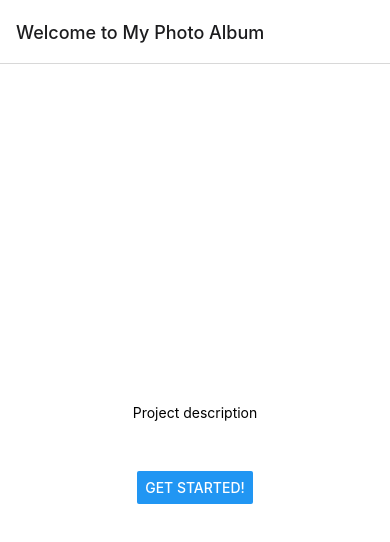
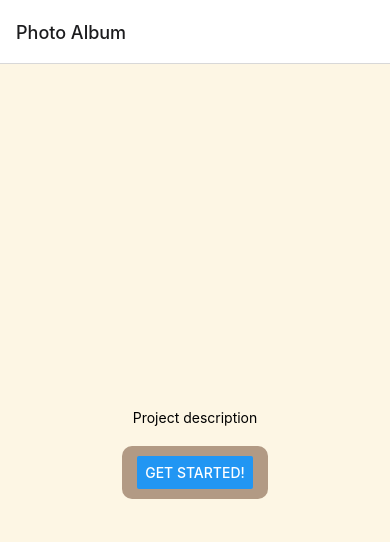
Before and after one commit to EvanHall2478/Facial-Feature-Analyzer, a React Native app in the folder MyPhotoAlbum/: screen / in a window 390 px wide. Shown: the top 542 px of the page. Built offline with nearby package versions, Linux system fonts and the light colour scheme.

Commit message:
finished incorrect redirection on home page

```diff
--- a/MyPhotoAlbum/App.js
+++ b/MyPhotoAlbum/App.js
@@ -1,7 +1,7 @@
 import * as React from 'react';
 import { StyleSheet, Text, View, Button } from 'react-native';
 // import Gallery from './screens/gallery';
-// import Homepage from './screens/homepage';
+// import Homepage from './screens/homrepage';
 // import Result from './screens/result';
 import {NavigationContainer} from '@react-navigation/native';
 import {createNativeStackNavigator} from '@react-navigation/native-stack';
@@ -19,7 +19,7 @@ const App = () => {
         <Stack.Screen
           name="Homepage"
           component={HomeScreen}
-          options={{title: 'Welcome to My Photo Album'}}
+          options={{title: 'Photo Album'}}
         />
         <Stack.Screen
           name="Gallery"
@@ -34,6 +34,7 @@ const App = () => {
   );
 };
 
+// Asks the user for permission to access their photo library and redirects to the "GalleryScreen"
 const HomeScreen = ({ navigation }) => {
   const handleButtonPress = async () => {
     // Ask for permission
@@ -51,10 +52,12 @@ const HomeScreen = ({ navigation }) => {
       quality: 1,
       allowsMultipleSelection: true,
     });
+    console.log(!result.canceled)
 
-    if (!result.cancelled) {
+    if (!result.canceled) {
       navigation.navigate('Gallery', { image: result.uri });
     }
+
   };
 
   return (
@@ -74,10 +77,12 @@ const GalleryScreen = ({navigation, route}) => {
   return (
     <View style={styles.container}>
       <Text>This is the Gallery Page</Text>
-      <Button
-        title="Go to Result"
-        onPress={() => navigation.navigate('Result')}
+      <View style={styles.projectDescription}>
+        <Button
+          title="Go to Result"
+          onPress={() => navigation.navigate('Result')}
       />
+      </View>
     </View>
   );
 };
@@ -96,13 +101,36 @@ const ResultScreen = ({navigation, route}) => {
 const styles = StyleSheet.create({
   container: {
     flex: 1,
-    backgroundColor: '#fff',
+    backgroundColor: '#fdf6e4', // Warm, light beige background
     alignItems: 'center',
     justifyContent: 'center',
+    padding: 20,
   },
   projectDescription: {
-    marginTop: 50,
+    marginTop: 20,
+    paddingHorizontal: 15,
+    paddingVertical: 10,
+    backgroundColor: '#b29a84', // Earthy tone for buttons and other elements
+    borderRadius: 10,
+  },
+  text: {
+    fontSize: 18,
+    color: '#604d3f', // Darker, earthy tone for text
+    textAlign: 'center',
+    fontFamily: 'Cochin', // This font has a rustic feel; ensure it's available or choose a similar one
+  },
+  button: {
+    backgroundColor: '#8c7b70', // Muted, earthy button color
+    color: '#fff',
+    padding: 10,
+    borderRadius: 8,
+    marginTop: 10,
+  },
+  buttonText: {
+    color: '#fff',
+    fontSize: 16,
   },
 });
 
+
 export default App;
```
Also changed, not shown: 1 other file (tests, documents, lock files or other folders).
